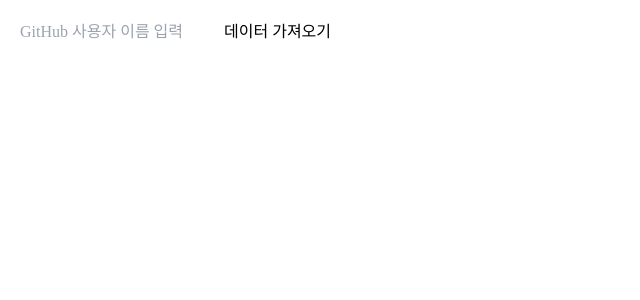
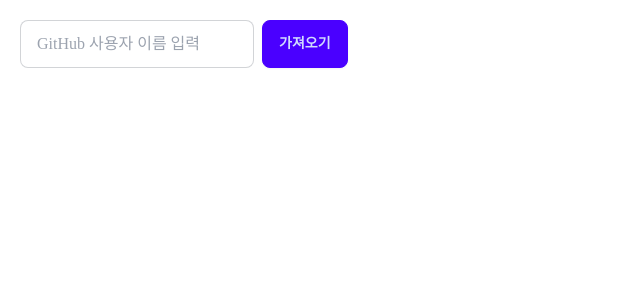
Before and after one commit to ChaChaMong/Medium_Misson_ChaHyeonGyeong, a SvelteKit app in the folder frontapp/: page /test1 in a window 1280 px wide. Shown: the top 300 px of the page, without its empty margins (0-640 px from the left). Built offline with nearby package versions, Linux system fonts and the light colour scheme; a web font is replaced by a local one.

Commit message:
chore: daisyui 적용

```diff
--- a/frontapp/package.json
+++ b/frontapp/package.json
@@ -23,6 +23,7 @@
 		"@typescript-eslint/eslint-plugin": "^6.0.0",
 		"@typescript-eslint/parser": "^6.0.0",
 		"autoprefixer": "^10.4.16",
+		"daisyui": "^4.4.23",
 		"eslint": "^8.28.0",
 		"eslint-config-prettier": "^9.1.0",
 		"eslint-plugin-svelte": "^2.30.0",
--- a/frontapp/src/routes/test1/+page.svelte
+++ b/frontapp/src/routes/test1/+page.svelte
@@ -16,16 +16,20 @@
 </svelte:head>
 
 <div class="p-5">
-	<form on:submit|preventDefault={fetchRepositories}>
-		<input type="text" bind:value={username} placeholder="GitHub 사용자 이름 입력"/>
-		<button type="submit">데이터 가져오기</button>
+	<form class="flex gap-2" on:submit|preventDefault={fetchRepositories}>
+		<input class="input input-bordered" type="text" bind:value={username} placeholder="GitHub 사용자 이름 입력"/>
+		<button class="btn btn-primary" type="submit">가져오기</button>
 	</form>
 	{#if username}
-		<h1>{username}'s repositories</h1>
-		<ul>
+		<h1 class="font-bold">{username}'s repositories</h1>
+		<ul class="mt-2 grid gap-2">
 			{#each repositories as repo}
 				<li>
-					- {repo.name}
+					<div class="card bg-base-100 shadow-xl">
+						<div class="card-body">
+							<h2 class="card-title">{repo.name}</h2>
+						</div>
+					</div>
 				</li> <!-- 여기서 repo 객체의 다른 속성도 사용할 수 있습니다 -->
 			{/each}
 		</ul>
--- a/frontapp/tailwind.config.js
+++ b/frontapp/tailwind.config.js
@@ -4,5 +4,5 @@ export default {
   theme: {
     extend: {},
   },
-  plugins: [],
+  plugins: [require("daisyui")],
 }
```
Also changed, not shown: 1 other file (tests, documents, lock files or other folders).
